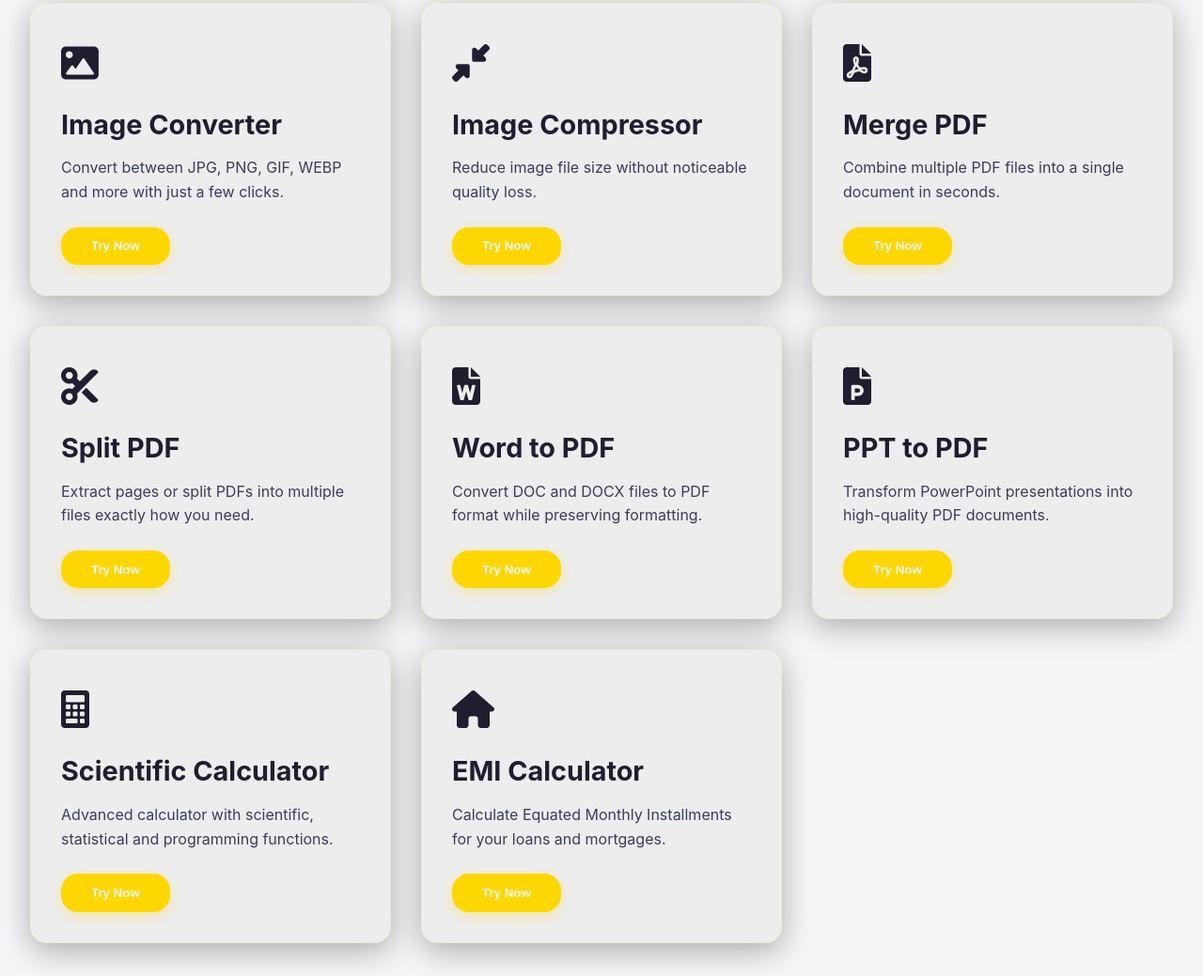
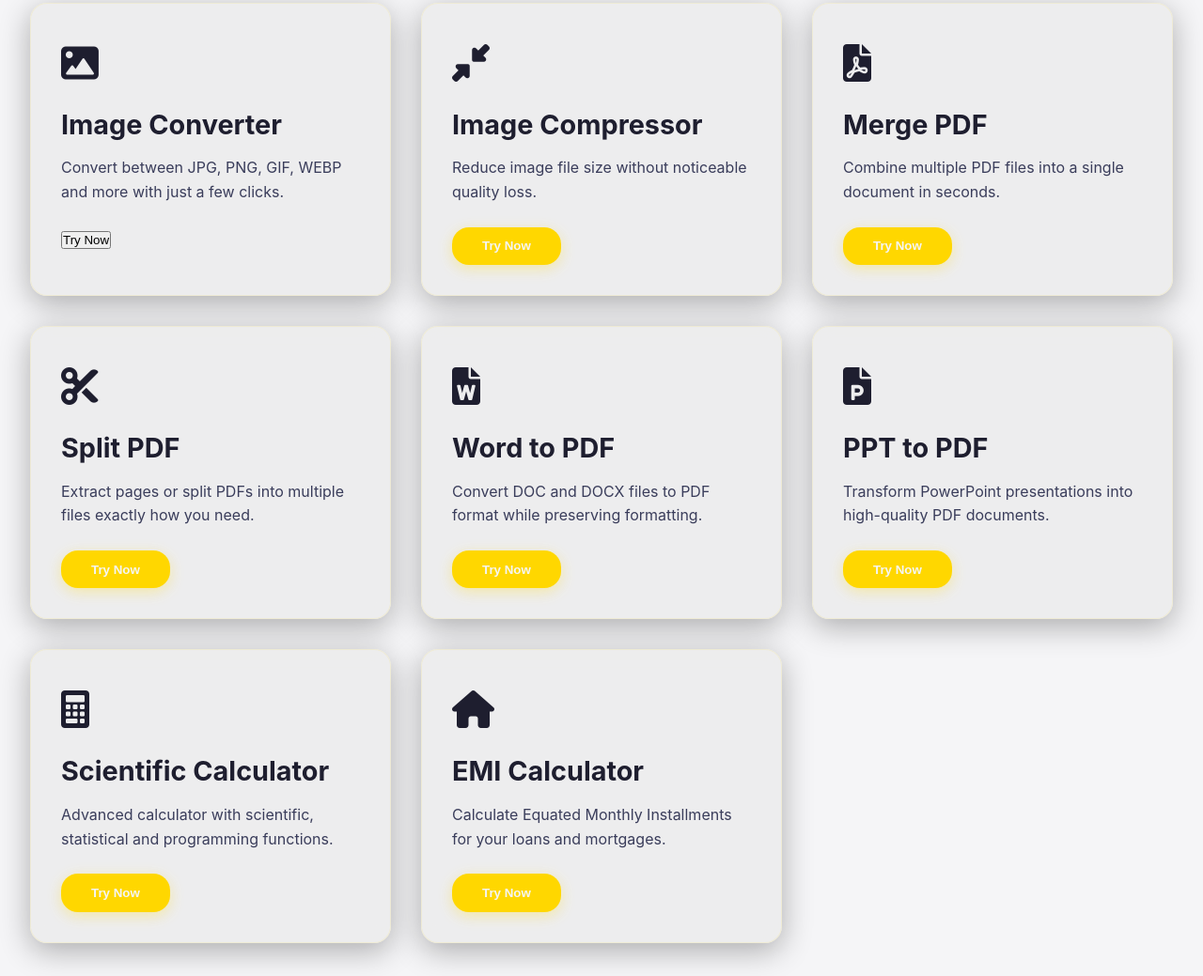
Before and after one commit to XToolsHub/XToolsHub, a plain HTML site: page index.html in a window 1280 px wide. Shown: the part 861-1900 px from the top of the page at 94% size. Drawn offline with Linux system fonts and the light colour scheme.

Commit message:
Update index.html

```diff
--- a/index.html
+++ b/index.html
@@ -615,7 +615,7 @@
                 </div>
                 <h3>Image Converter</h3>
                 <p>Convert between JPG, PNG, GIF, WEBP and more with just a few clicks.</p>
-                <button class="btn" onclick="showDemoAlert()">Try Now</button>
+                <button class="image-converter.html" onclick="showDemoAlert()">Try Now</button>
             </div>
 
             <div class="tool-card slide-up delay-2">
```
